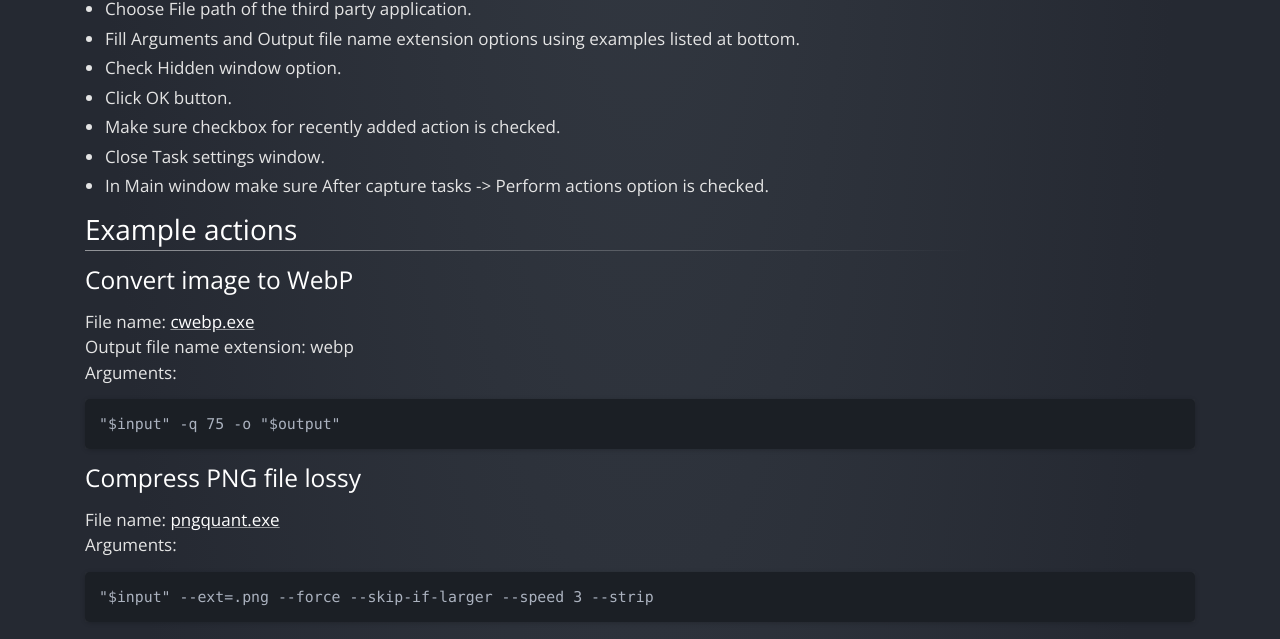
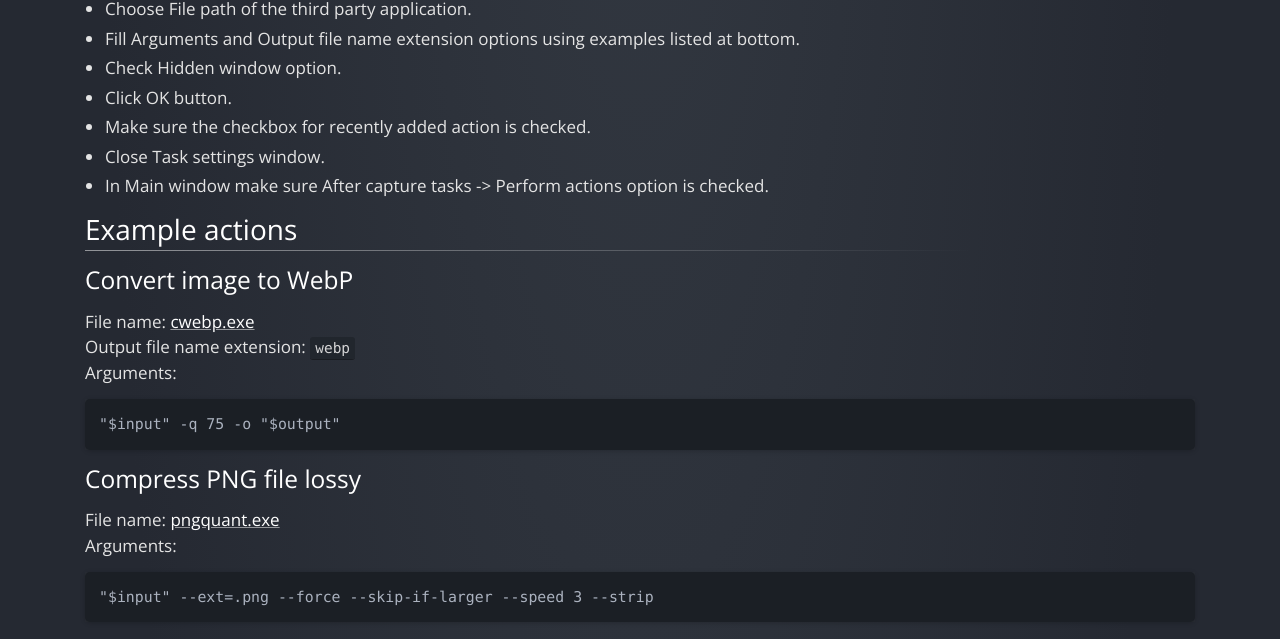
Before and after one commit to ShareX/sharex.github.io, a Jekyll site: the page built from actions/index.md, in a window 1280 px wide and 900 px high, scrolled down 369 px. Shown: the part 145-784 px from the top of the window. Built offline with Jekyll 4.4.1, drawn with Linux system fonts in a browser that asks for light colours.

Commit message:
Update actions page

````diff
--- a/actions/index.md
+++ b/actions/index.md
@@ -15,7 +15,7 @@ After capture screen you can automatically run configured actions to post-proces
 * Fill **Arguments** and **Output file name extension** options using examples listed at bottom.
 * Check **Hidden window** option.
 * Click **OK** button.
-* Make sure checkbox for recently added action is checked.
+* Make sure the checkbox for recently added action is checked.
 * Close **Task settings** window.
 * In **Main window** make sure **After capture tasks -> Perform actions** option is checked.
 
@@ -24,7 +24,7 @@ After capture screen you can automatically run configured actions to post-proces
 {% for action in site.data.actions %}
 ### {{ action.name }}
 **File name:** {% if action.link %}[{{ action.filename }}]({{ action.link }}){% else %}{{ action.filename }}{% endif %}  {% if action.extension %}
-**Output file name extension:** {{ action.extension }}  {% endif %}
+**Output file name extension:** `{{ action.extension }}`  {% endif %}
 **Arguments:**
 ```
 {{ action.arguments }}
````
